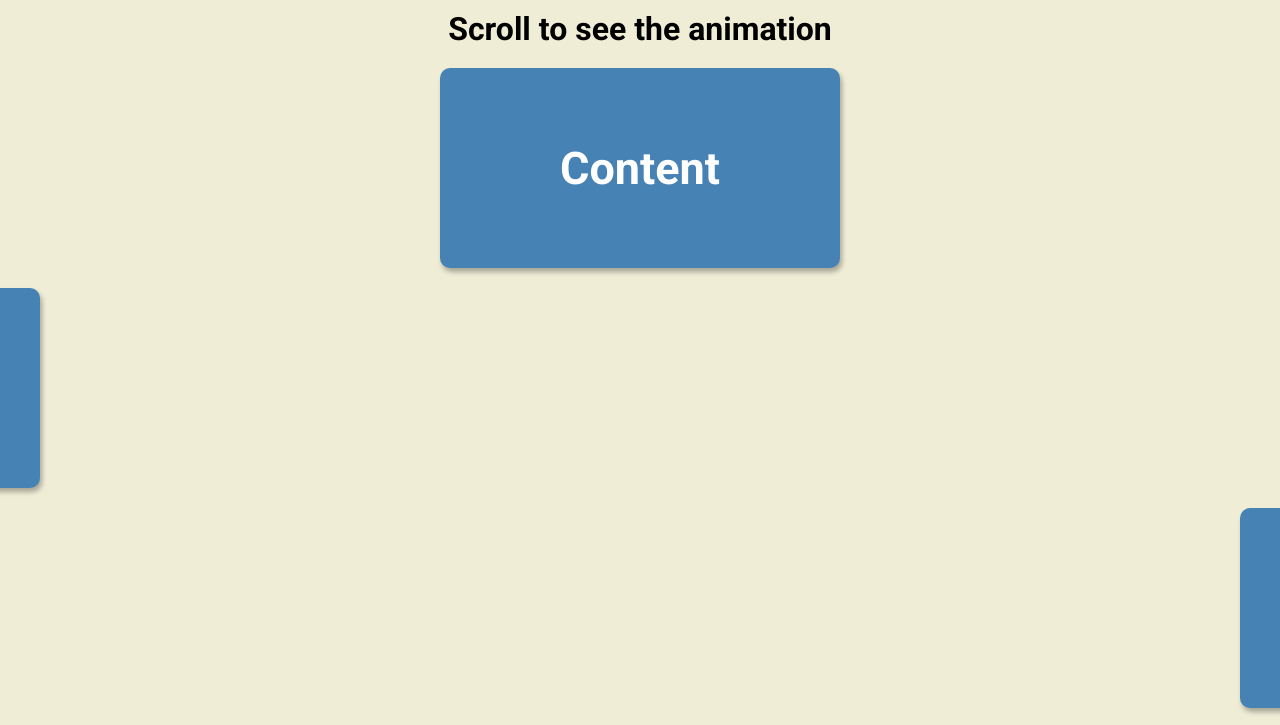
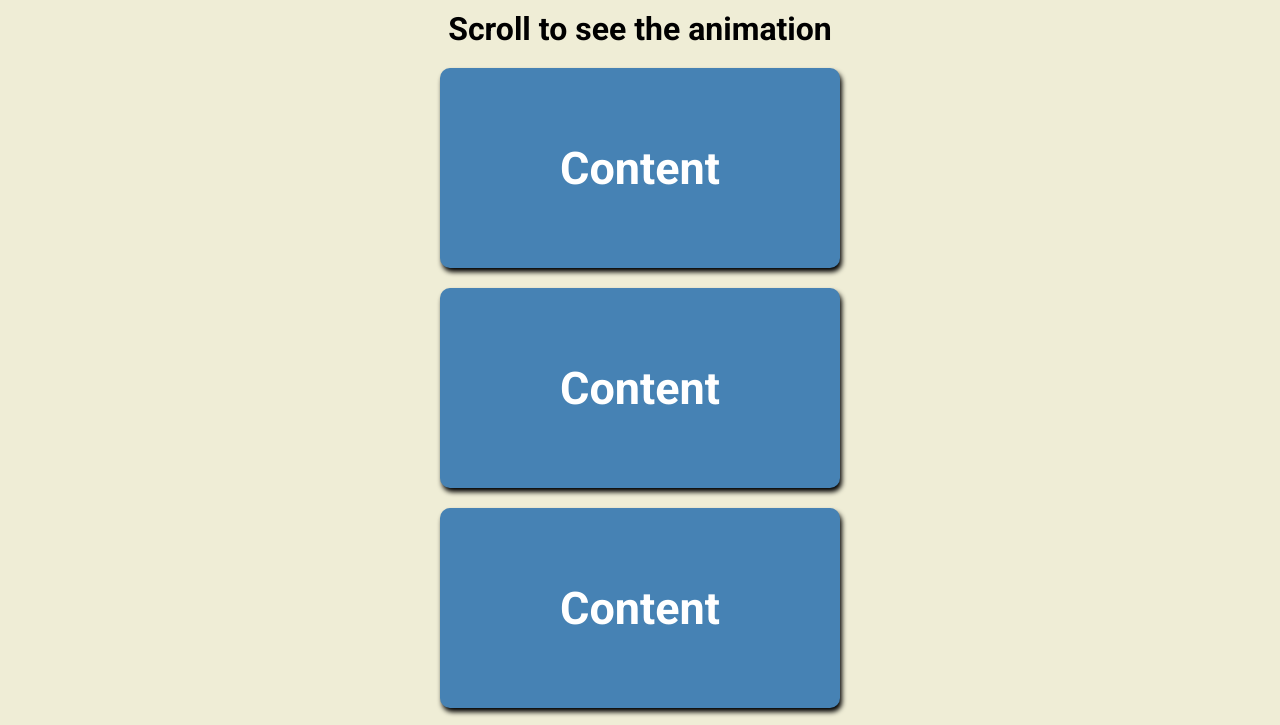
Before and after one commit to TerminalTigerr/Scroll-Animation, a plain HTML site: page index.html in a window 1280 px wide. Shown: the top 725 px of the page. Drawn offline with Linux system fonts and the light colour scheme.

Commit message:
checkBoxes

```diff
--- a/index.html
+++ b/index.html
@@ -9,7 +9,7 @@
 </head>
 <body>
     <h1>Scroll to see the animation</h1>
-    <div class="box show"><h2>Content</h2></div>
+    <div class="box"><h2>Content</h2></div>
     <div class="box"><h2>Content</h2></div>
     <div class="box"><h2>Content</h2></div>
     <div class="box"><h2>Content</h2></div>
--- a/script.js
+++ b/script.js
@@ -5,5 +5,16 @@ window.addEventListener('scroll', checkBoxes)
 checkBoxes()
 
 function checkBoxes() {
-    console.log(window.innerHeight / 5 * 4)
+    const triggerBottom = (window.innerHeight / 5 * 4)
+
+    boxes.forEach(box => {
+        const boxTop = box.getBoundingClientRect().top
+
+        if(boxTop < triggerBottom) {
+            box.classList.add('show')
+        }
+        else {
+            box.classList.remove('show')
+        }
+    })
 }
--- a/style.css
+++ b/style.css
@@ -12,6 +12,7 @@ body {
     align-items: center;
     justify-content: center;
     margin: 0;
+    overflow-x: hidden;
 }
 
 h1 {
@@ -28,7 +29,7 @@ h1 {
     height: 200px;
     margin: 10px;
     border-radius: 10px;
-    box-shadow: 2px 4px 5px rgb(0, 0, 0, 0.3);
+    box-shadow: 2px 4px 5px rgb(0, 0, 0, 1);
     transform: translateX(200%);
     transition: transform 0.4s ease;
 }
```
